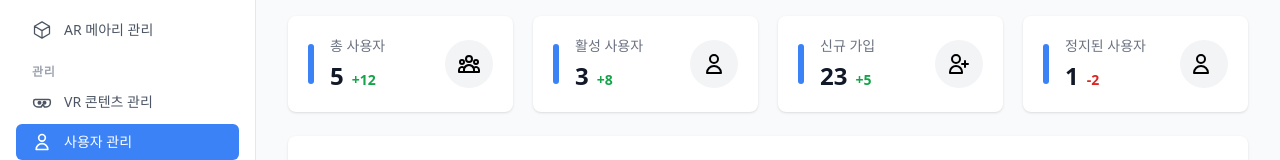
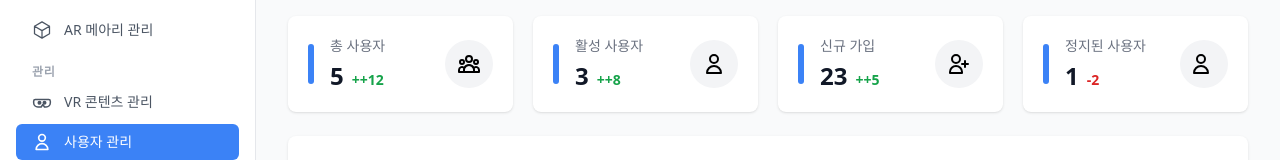
Before and after one commit to Seoul-Meari/Seoul_Meari_manage_Client, a React (Vite) app: page /users in a window 1280 px wide. Shown: the part 168-328 px from the top of the page. Built offline with nearby package versions, Linux system fonts and the light colour scheme.

Commit message:
Fix change display for positive values in UserStatCard (+ 버튼 수정)

```diff
--- a/src/features/user-management/components/UserStatCard.tsx
+++ b/src/features/user-management/components/UserStatCard.tsx
@@ -20,7 +20,7 @@ const UserStatCard: React.FC<UserStatCardProps> = ({ title, value, change, icon
                     <div className="flex items-baseline mt-1 space-x-2">
                         <p className="text-2xl font-bold text-gray-900">{value}</p>
                         <p className={`text-sm font-semibold ${changeColor}`}>
-                            {isPositive}{change}
+                            {isPositive && '+'}{change}
                         </p>
                     </div>
                 </div>
```
